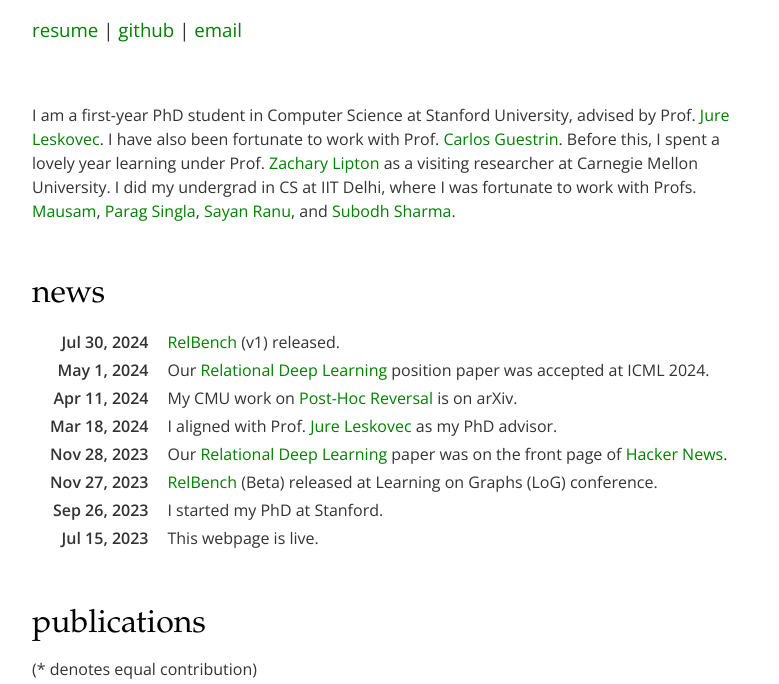
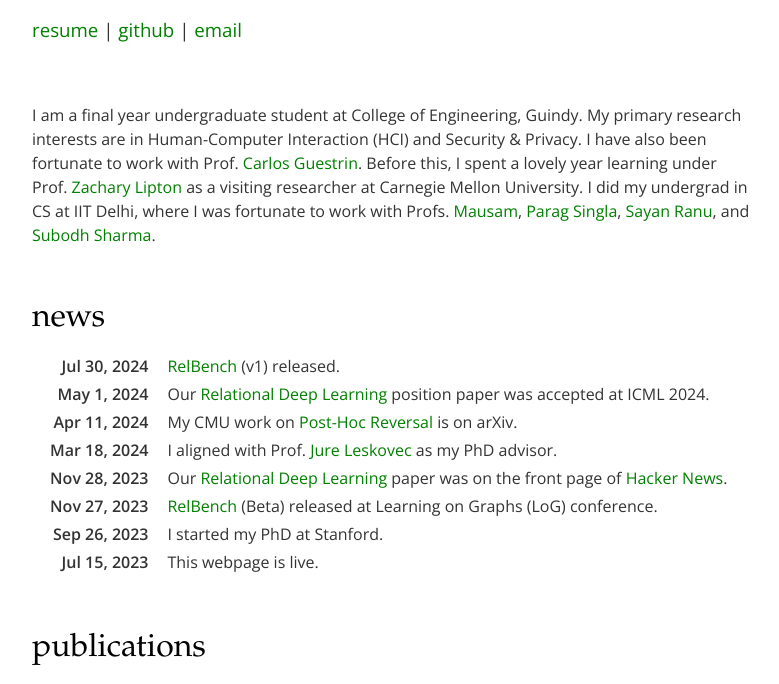
Before and after one commit to sathvik23/sathvik23.github.io, a plain HTML site: page index.html in a window 1280 px wide. Shown: the part 99-783 px from the top of the page, without its empty margins (248-1027 px from the left). Drawn offline with nearby package versions, Linux system fonts and the light colour scheme.

Commit message:
Update index.html

```diff
--- a/index.html
+++ b/index.html
@@ -14,7 +14,6 @@
 
 	<h3>
 	<a href="https://github.com/sathvik23/sathvik23.github.io/blob/main/SathvikGMurthy.pdf">resume</a>
-
 	| <a href="https://github.com/sathvik23">github</a>
 	| <a href="mailto:sathvik23@gmail.com">email</a>
 	</h3>
@@ -22,7 +21,7 @@
 	<br>
 
 	<p>
-	I am a first-year PhD student in Computer Science at Stanford University, advised by Prof. <a href="https://cs.stanford.edu/people/jure/">Jure Leskovec</a>.
+	I am a final year undergraduate student at College of Engineering, Guindy. My primary research interests are in Human-Computer Interaction (HCI) and Security & Privacy.
 	I have also been fortunate to work with Prof. <a href=https://guestrin.su.domains">Carlos Guestrin</a>.
 	Before this, I spent a lovely year learning under Prof. <a href="https://www.zacharylipton.com">Zachary Lipton</a> as a visiting researcher at Carnegie Mellon University.
 	I did my undergrad in CS at IIT Delhi,
```
